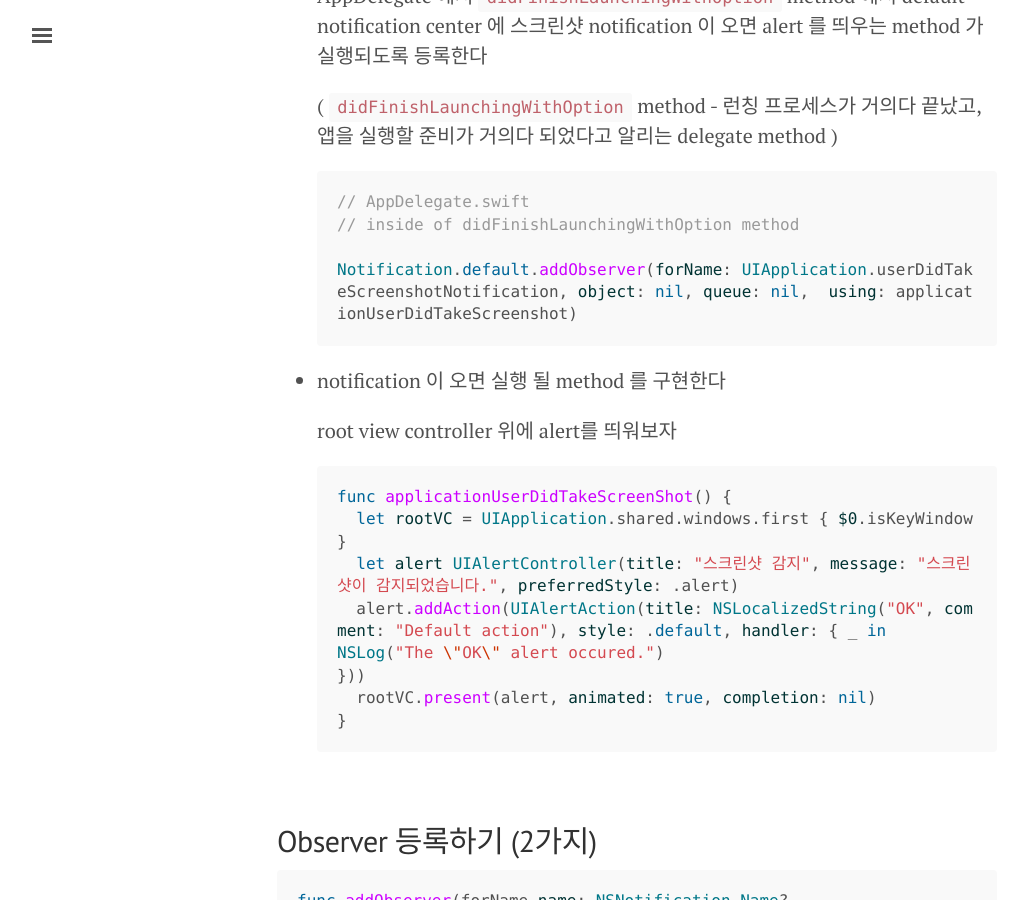
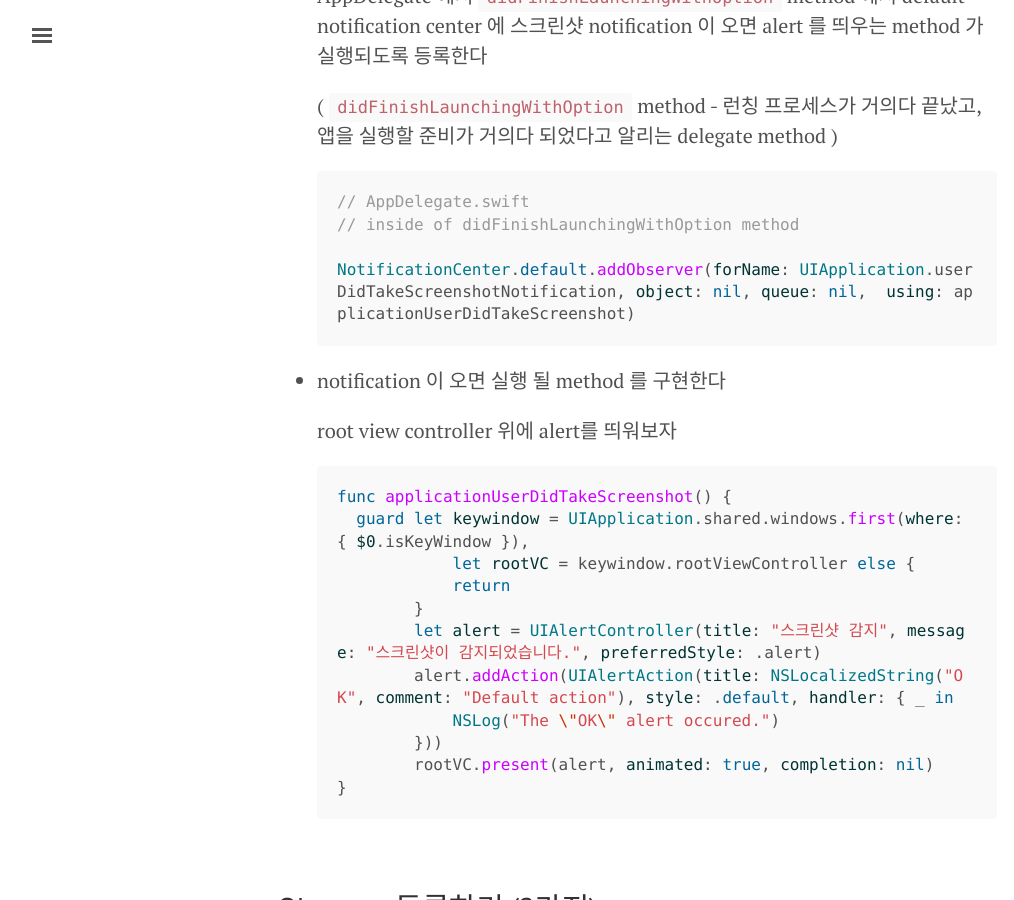
Before and after one commit to daheenallwhite/daheenallwhite.github.io, a Jekyll site: the page built from _posts/2019-10-13-Notification-Center.md, in a window 1280 px wide and 900 px high, scrolled down 2966 px. Shown: the whole window, without its empty margins (3-1017 px from the left). Built offline with Jekyll 4.4.1, drawn with Linux system fonts in a browser that asks for light colours; nearby versions of some CDN libraries; emoji names are drawn with the system emoji font; comment, search, counter and statistics services are not loaded.

Commit message:
Fix typo in code snippet

````diff
--- a/_posts/2019-10-13-Notification-Center.md
+++ b/_posts/2019-10-13-Notification-Center.md
@@ -96,7 +96,7 @@ observer pattern 개념을 구현한 `NotificationCenter` 이므로, observer
   // AppDelegate.swift
   // inside of didFinishLaunchingWithOption method
 
-  Notification.default.addObserver(forName: UIApplication.userDidTakeScreenshotNotification, object: nil, queue: nil,  using: applicationUserDidTakeScreenshot)
+  NotificationCenter.default.addObserver(forName: UIApplication.userDidTakeScreenshotNotification, object: nil, queue: nil,  using: applicationUserDidTakeScreenshot)
   ```
 
 - notification 이 오면 실행 될 method 를 구현한다
@@ -104,13 +104,16 @@ observer pattern 개념을 구현한 `NotificationCenter` 이므로, observer
   root view controller 위에 alert를 띄워보자
 
   ```swift
-  func applicationUserDidTakeScreenShot() {
-    let rootVC = UIApplication.shared.windows.first { $0.isKeyWindow }
-    let alert UIAlertController(title: "스크린샷 감지", message: "스크린샷이 감지되었습니다.", preferredStyle: .alert)
-    alert.addAction(UIAlertAction(title: NSLocalizedString("OK", comment: "Default action"), style: .default, handler: { _ in
-  NSLog("The \"OK\" alert occured.")
-  }))
-    rootVC.present(alert, animated: true, completion: nil)
+  func applicationUserDidTakeScreenshot() {
+    guard let keywindow = UIApplication.shared.windows.first(where: { $0.isKeyWindow }),
+              let rootVC = keywindow.rootViewController else {
+              return
+          }
+          let alert = UIAlertController(title: "스크린샷 감지", message: "스크린샷이 감지되었습니다.", preferredStyle: .alert)
+          alert.addAction(UIAlertAction(title: NSLocalizedString("OK", comment: "Default action"), style: .default, handler: { _ in
+              NSLog("The \"OK\" alert occured.")
+          }))
+          rootVC.present(alert, animated: true, completion: nil)
   }
   ```
 
````
